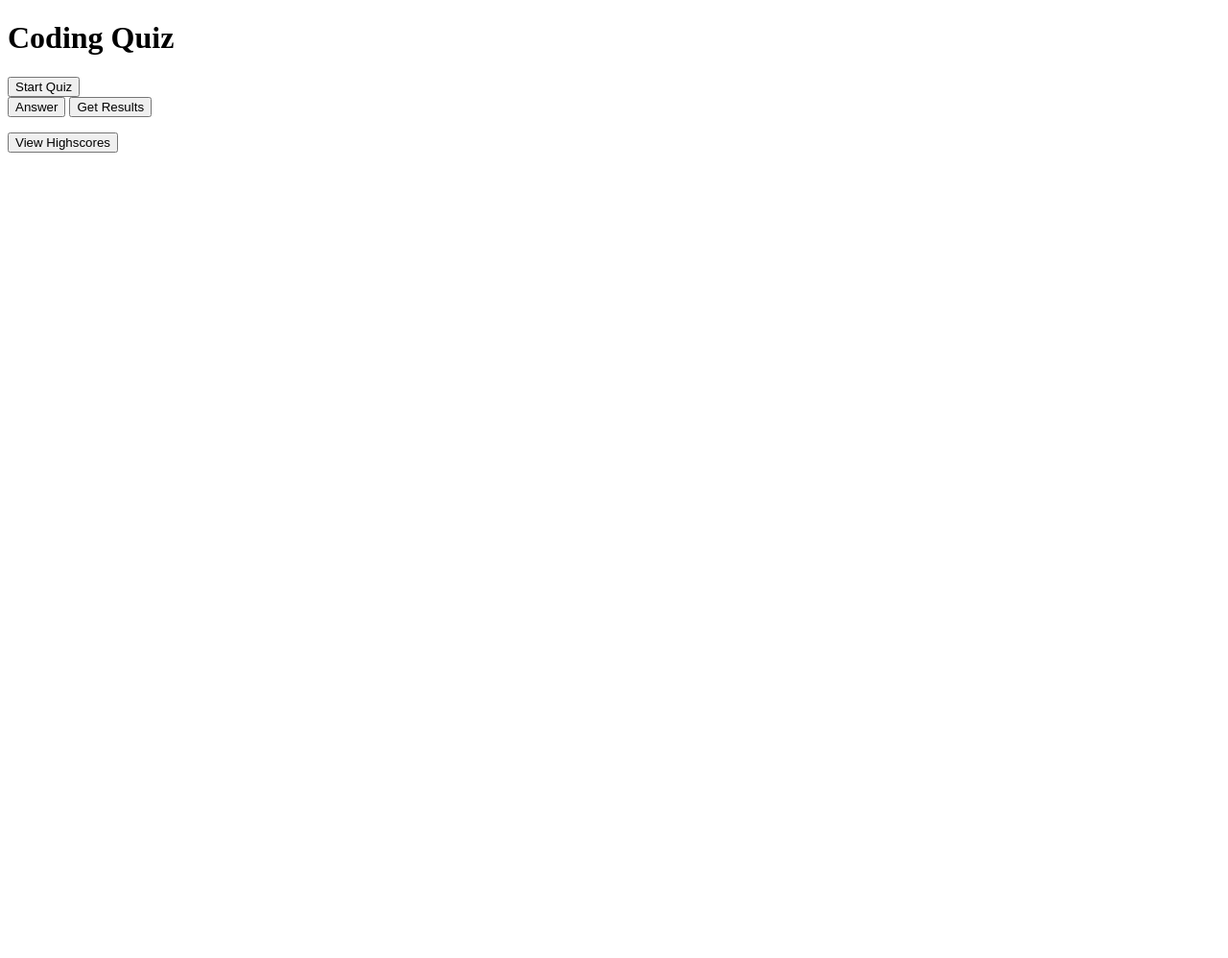
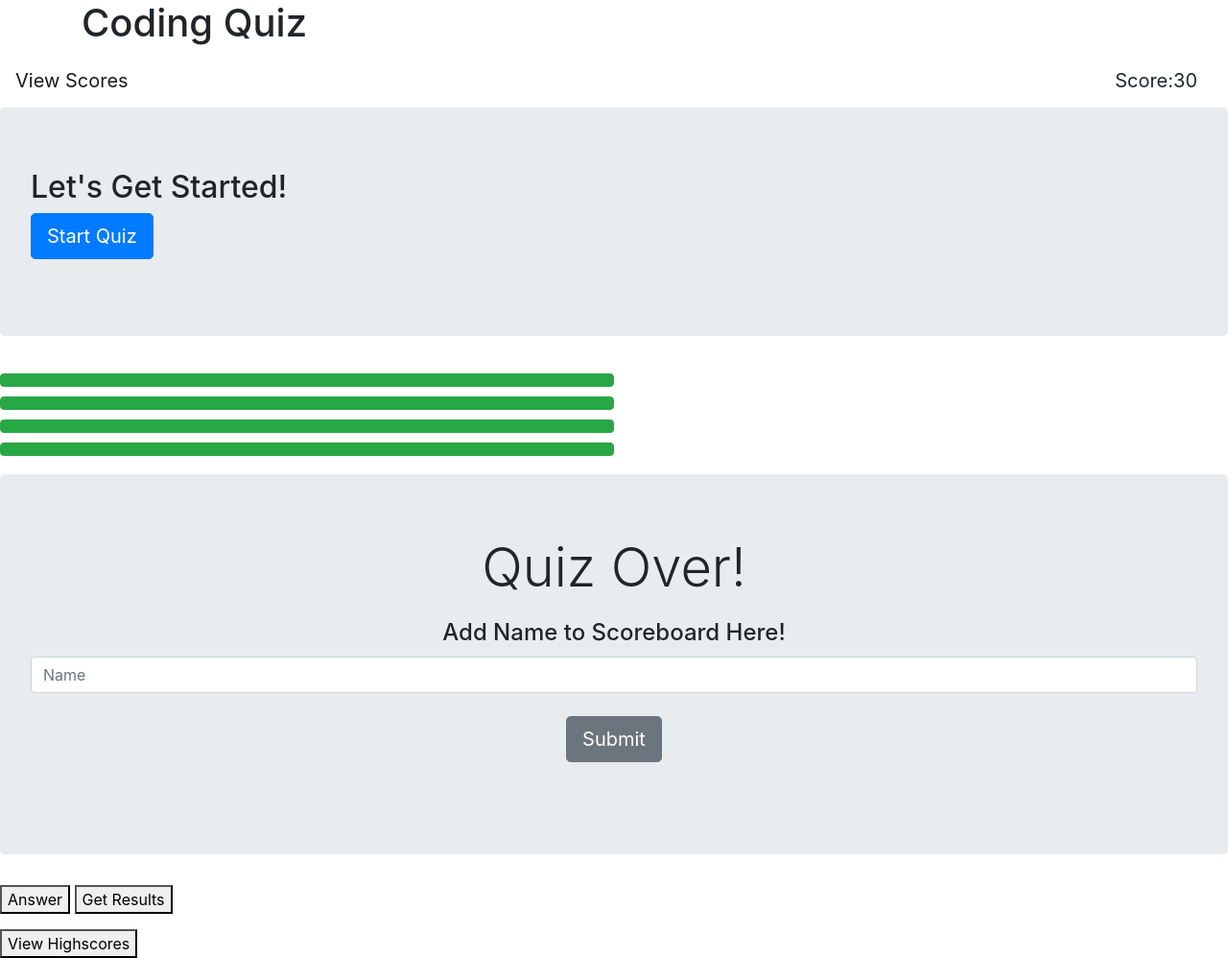
Before and after one commit to Zoreah/CodingQuiz, a plain HTML site: page index.html in a window 1280 px wide. Shown: the whole page at 96% size. Before the commit the page ends 800 px from the top, so only its background shows below. Drawn offline with nearby package versions, Linux system fonts and the light colour scheme.

Commit message:
added script.js and scores.html

```diff
--- a/index.html
+++ b/index.html
@@ -6,7 +6,8 @@
     <meta name="viewport" content="width=device-width, initial-scale=1.0" />
     <meta http-equiv="X-UA-Compatible" content="ie=edge" />
     <link rel="stylesheet" href="./style.css" />
-    <title>Code Quiz</title>
+    <link rel="stylesheet" href="https://maxcdn.bootstrapcdn.com/bootstrap/4.0.0/css/bootstrap.min.css">
+    <title>Coding Quiz</title>
 </head>
 
 <div class="container">
@@ -15,11 +16,49 @@
 
 
 </div>
+<script src="./script.js"></script>
 
 <body>
+
+    <nav class="navbar navbar-light">
+        <a class="navbar-brand" href="scores.html">View Scores</a>
+        <a class="navbar-brand form-inline" id="timer">Score:30</a>
+    </nav>
+
     <div id="quiz"></div>
-    <button id="showQuiz">Start Quiz</button>
+
     <div id="quiz"></div>
+    <div class="jumbotron">
+
+        <h2>Let's Get Started!</h2>
+
+        <p><a class="btn btn-primary btn-lg" href="#" role="button">Start Quiz</a></p>
+
+      </div>
+
+      <div id='choices'>
+          <button id='0'type="button" class="btn btn-success w-50"></button>
+          <button id='1'type="button" class="btn btn-success w-50"></button>
+          <button id='2'type="button" class="btn btn-success w-50"></button>
+          <button id='3'type="button" class="btn btn-success w-50"></button>
+
+        </div>
+
+      </div>
+
+      <div id='afterQuiz' class="jumbotron mt-3 text-center">
+          <h3 class="display-4">Quiz Over!</h3>
+          <h4 class='display-4">Final Score: <span id="finalScoreDisplay"></span></h4>
+          <hr class="my-4">
+          <form id='User-form' class="form-group">
+              <label class="col-form-label" for="inputDefault">Add Name to Scoreboard Here!</label>
+              <input type="text" class="form-control" placeholder="Name" id="user-text">
+              <button class="btn btn-secondary btn-lg m-4" id = "userSubmit" href="scores.html">Submit<a></button>
+          </form>
+      </div>
+
+
+
 
     <button onclick="myFunction()">Answer</button>
 
```
Also changed, not shown: scores.html (added, +14 -0 lines), script.js (added).
